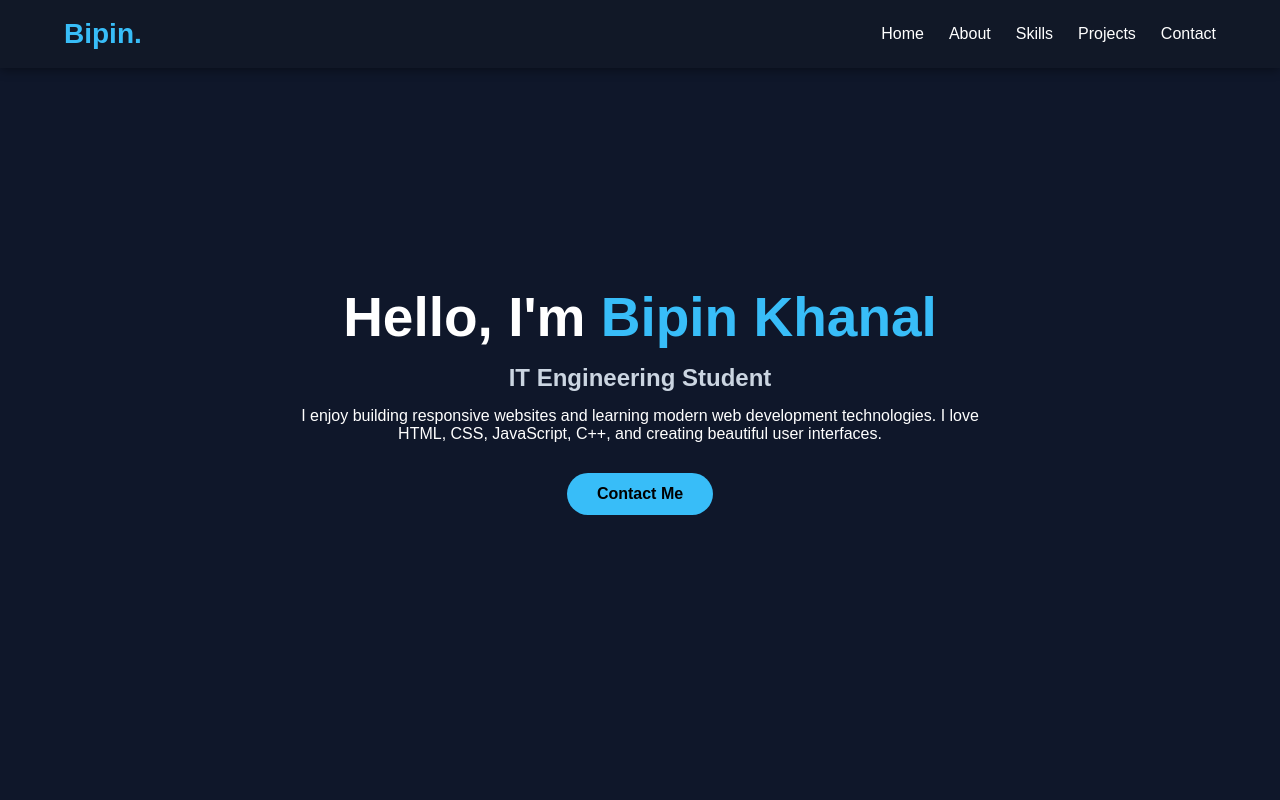
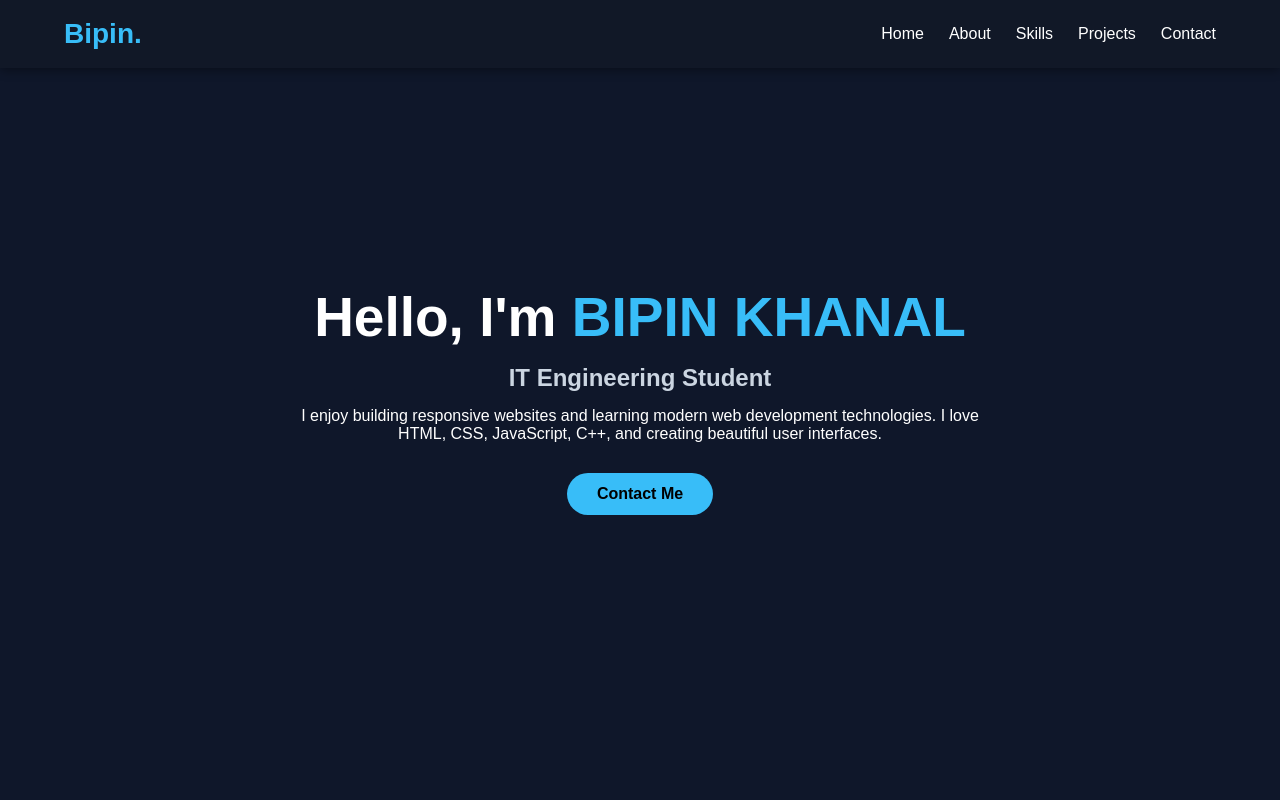
Before and after one commit to bipin-it/portfolio, a plain HTML site: page index.html in a window 1280 px wide. Shown: the top 800 px of the page. Drawn offline with Linux system fonts and the light colour scheme.

Commit message:
Update index.html

```diff
--- a/index.html
+++ b/index.html
@@ -189,7 +189,7 @@ footer{
 
 <div>
 
-<h1>Hello, I'm <span>Bipin Khanal</span></h1>
+<h1>Hello, I'm <span>BIPIN KHANAL</span></h1>
 
 <h2>IT Engineering Student</h2>
 
```
